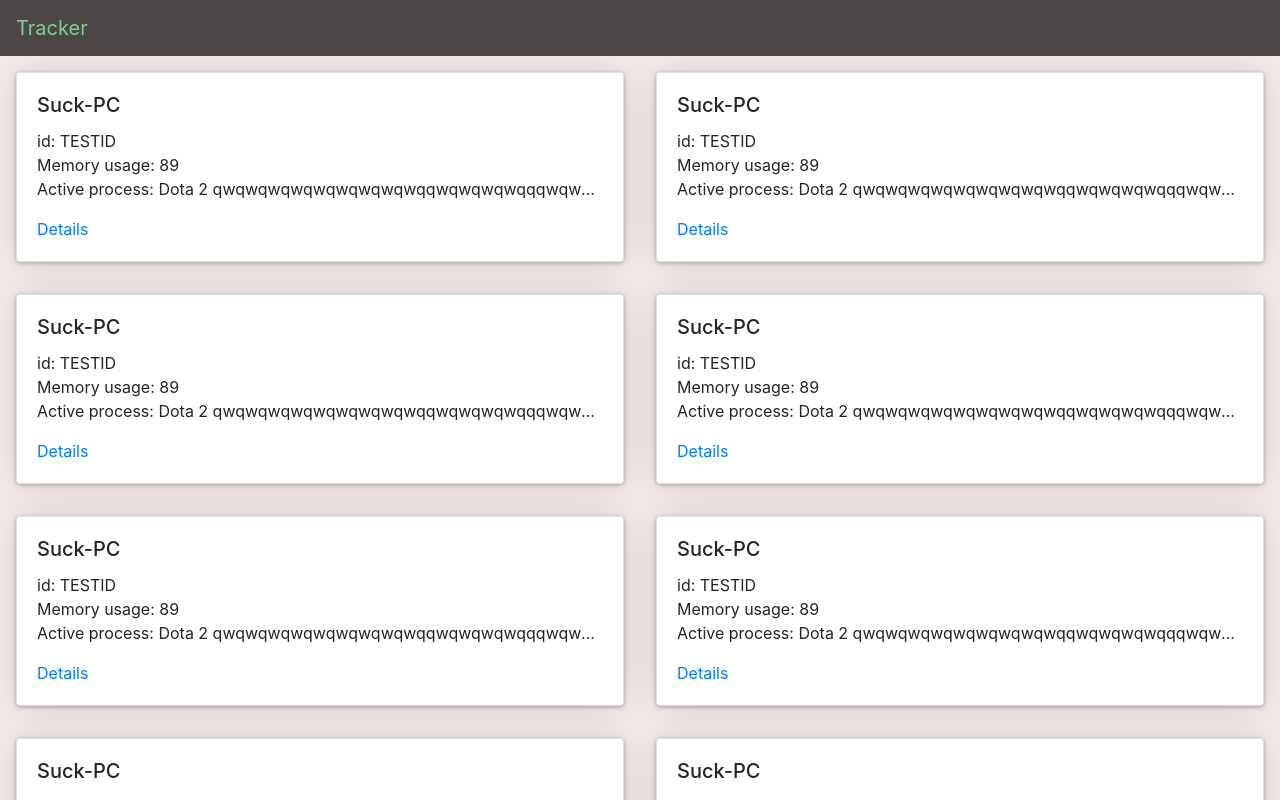
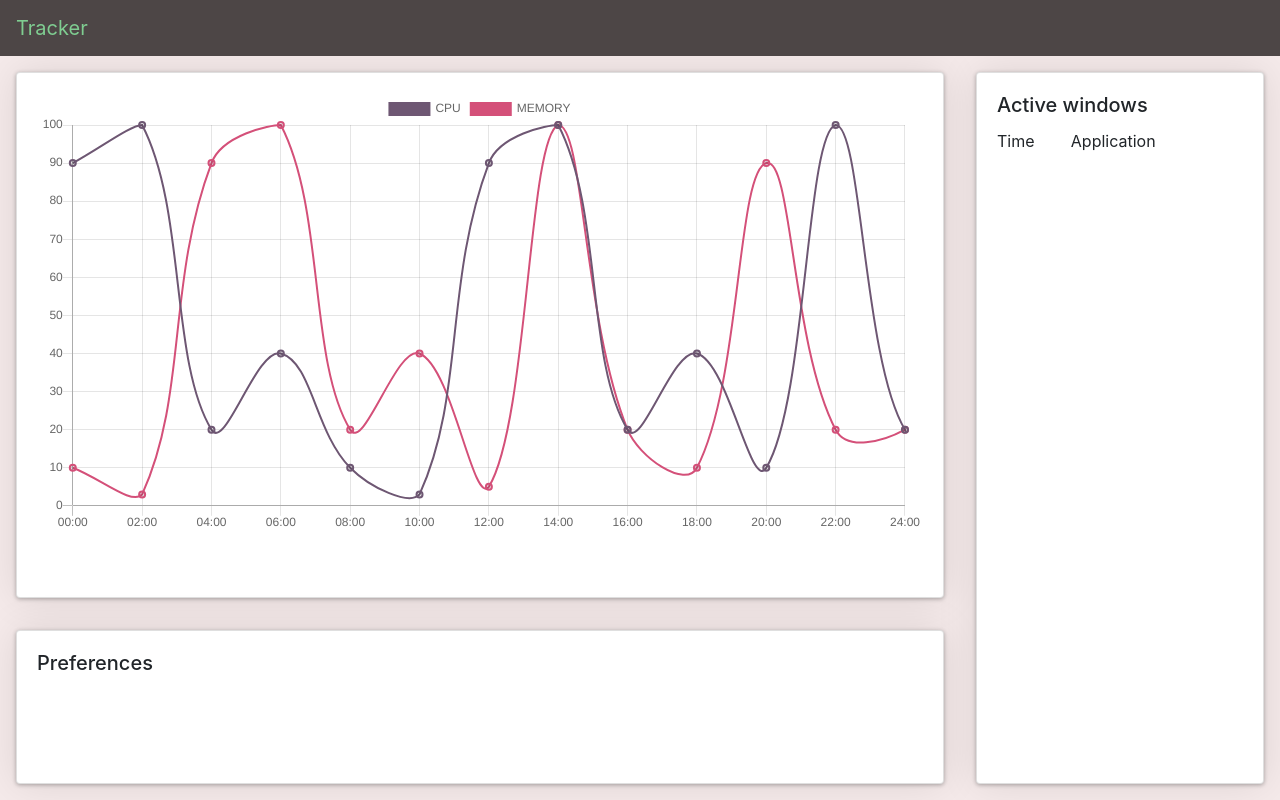
Before and after one commit to kiririnou/smilehackathon, a React app in the folder frontend/: page / in a window 1280 px wide. Shown: the top 800 px of the page. Built offline with nearby package versions, Linux system fonts and the light colour scheme.

Commit message:
create a layout user info page

```diff
--- a/frontend/src/components/App.js
+++ b/frontend/src/components/App.js
@@ -1,6 +1,8 @@
 import React from 'react';
+
 import Header from "./Header";
 import MainPage from "./MainPage/MainPage";
+import UserInfoPage from "./UserInfoPage/UserInfoPage";
 
 import './css/App.css';
 
@@ -8,7 +10,8 @@ export default function (props) {
     return (
         <div id={'app'}>
             <Header/>
-            <MainPage/>
+            {/*<MainPage/>*/}
+            <UserInfoPage/>
         </div>
     )
 }
--- /dev/null
+++ b/frontend/src/components/UserInfoPage/ActiveWindows.js
@@ -0,0 +1,22 @@
+import React from 'react';
+
+import Card from "react-bootstrap/Card";
+import './css/ActiveWindows.css';
+
+export default function ActiveWindows(props){
+    return (
+        <Card id={'active-windows'}>
+            <Card.Body>
+                <Card.Title>
+                    Active windows
+                </Card.Title>
+                <Card.Text>
+                    <div id={'columns'}>
+                        <span style={{width: '30%'}}>Time</span>
+                        <span style={{width: '70%'}}>Application</span>
+                    </div>
+                </Card.Text>
+            </Card.Body>
+        </Card>
+    );
+}
--- /dev/null
+++ b/frontend/src/components/UserInfoPage/Filter.js
@@ -0,0 +1,19 @@
+import React from 'react';
+import Card from "react-bootstrap/Card";
+
+import'./css/Filter.css';
+
+export default function(props){
+    return(
+        <Card id={'filter'}>
+            <Card.Body>
+                <Card.Title>
+                    Preferences
+                </Card.Title>
+                <Card.Text>
+
+                </Card.Text>
+            </Card.Body>
+        </Card>
+    );
+}
--- /dev/null
+++ b/frontend/src/components/UserInfoPage/Graph.js
@@ -0,0 +1,33 @@
+import React, {Component} from 'react';
+import {Line} from 'react-chartjs-2';
+import Card from "react-bootstrap/Card";
+
+import './css/Graph.css';
+
+function Graph(props){
+    const data = {
+        labels: ['00:00','02:00','04:00','06:00', '08:00', '10:00', '12:00','14:00', '16:00', '18:00', '20:00', '22:00', '24:00'],
+        datasets: [{
+            label: 'CPU',
+            data: [90, 100, 20, 40, 10, 3, 90, 100, 20, 40, 10, 100, 20, 40],
+            borderColor: '#6e5773',
+            fill: false,
+            borderWidth: 2
+        }, {
+            label: 'MEMORY',
+            data: [10, 3, 90, 100, 20, 40, 5, 100, 20, 10, 90, 20, 20, 40],
+            borderColor: '#d45079',
+            fill: false,
+            borderWidth: 2
+        }]
+    };
+
+
+    return (
+        <Card body id={'graph'}>
+            <Line data={data}/>
+        </Card>
+    );
+}
+
+export default Graph;
--- a/frontend/src/components/UserInfoPage/UserInfoPage.js
+++ b/frontend/src/components/UserInfoPage/UserInfoPage.js
@@ -0,0 +1,21 @@
+import React from 'react';
+import Col from "react-bootstrap/Col";
+import Row from "react-bootstrap/Row";
+
+import Graph from "./Graph";
+import ActiveWindows from "./ActiveWindows";
+import Filter from "./Filter";
+
+import './css/UserInfoPage.css';
+
+function UserInfoPage(props){
+    return (
+        <div id={'info-page'}>
+            <Graph/>
+            <Filter/>
+            <ActiveWindows/>
+        </div>
+    );
+}
+
+export default UserInfoPage;
--- /dev/null
+++ b/frontend/src/components/UserInfoPage/css/ActiveWindows.css
@@ -0,0 +1,11 @@
+#active-windows{
+    overflow-y: auto;
+    grid-column: 2;
+    grid-row: 1 / span 2;
+}
+
+#active-windows #columns{
+    width: 100%;
+    display: flex;
+    flex-direction: row;
+}
--- /dev/null
+++ b/frontend/src/components/UserInfoPage/css/Filter.css
@@ -0,0 +1,4 @@
+#filter{
+    grid-column: 1;
+    grid-row: 2;
+}
--- /dev/null
+++ b/frontend/src/components/UserInfoPage/css/Graph.css
@@ -0,0 +1,4 @@
+#graph{
+    grid-column: 1;
+    grid-row: 1;
+}
--- /dev/null
+++ b/frontend/src/components/UserInfoPage/css/UserInfoPage.css
@@ -0,0 +1,7 @@
+#info-page{
+    padding-top: 3.5rem;
+    display: grid;
+    grid-template-columns: 3fr 1fr;
+    grid-template-rows: 3fr 1fr;
+    height: 100vh;
+}
```
Also changed, not shown: frontend/package.json (+5 -3 lines), 1 other file (tests, documents, lock files or other folders).
